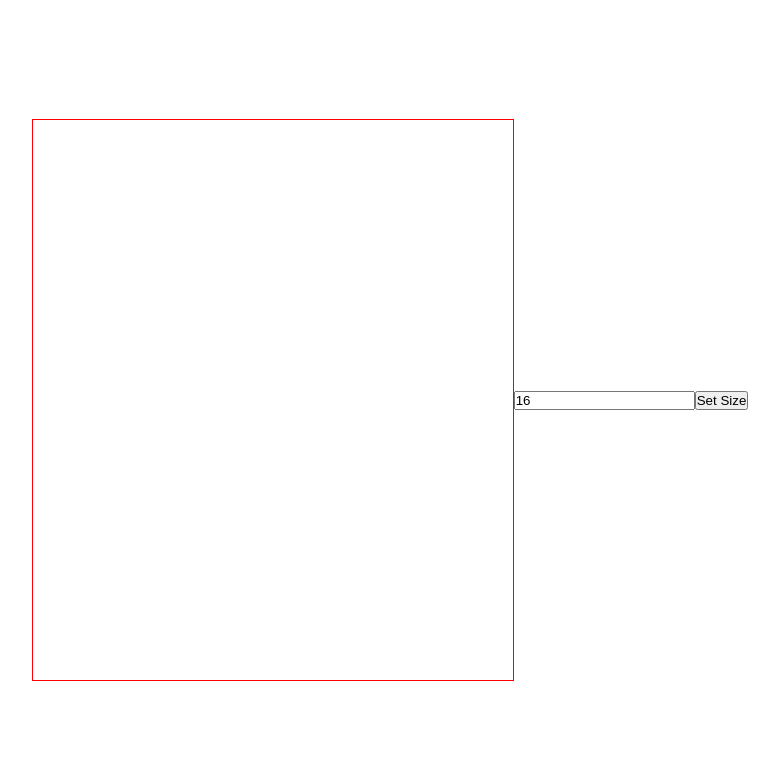
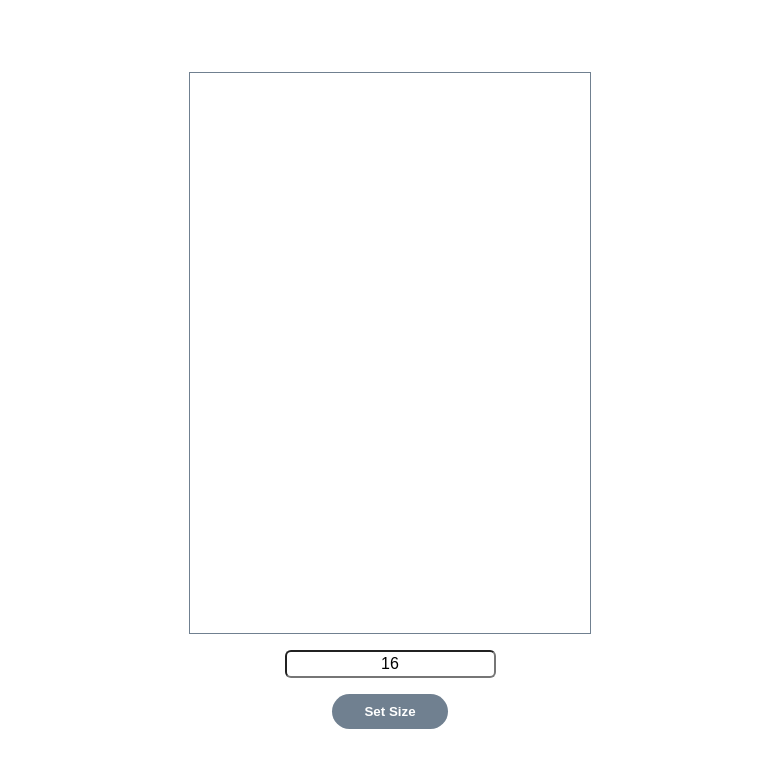
Before and after one commit to meifi-moogle/Drawing-Board, a plain HTML site: page index.html in a window 1280 px wide. Shown: the whole page, without its empty margins (250-1029 px from the left). Drawn offline with Linux system fonts and the light colour scheme.

Commit message:
Add basic styling to center elements

```diff
--- a/style.css
+++ b/style.css
@@ -3,8 +3,15 @@
     padding: 0;
 }
 
+body {
+    display: flex;
+    flex-direction: column;
+    gap: 1rem;
+    font-family: system-ui, -apple-system, BlinkMacSystemFont, 'Segoe UI', Roboto, Oxygen, Ubuntu, Cantarell, 'Open Sans', 'Helvetica Neue', sans-serif;
+}
+
 h1 {
-    color: pink;
+    box-sizing: block;
 }
 
 body {
@@ -16,14 +23,28 @@ body {
 
 .board {
     height: 70vh;
-    width: 30rem;
+    width: 25rem;
     display: grid;
-    /* grid-template-columns: repeat(16, 1fr);
-    grid-template-rows: repeat(16, 1fr); */
-    border: 1px solid red;
+    border: 1px solid slategray;
 }
 
 .divs {
     height: 5rem;
     width: 5rem;
 }
+
+button {
+    font-weight: 600;
+    padding: 10px 32px;
+    border-style: none;
+    border-radius: 18px;
+    background-color: slategray;
+    color: white;
+}
+
+input {
+    height: 1.5rem;
+    text-align: center;
+    font-size: 1rem;
+    border-radius: 6px;
+}
```
